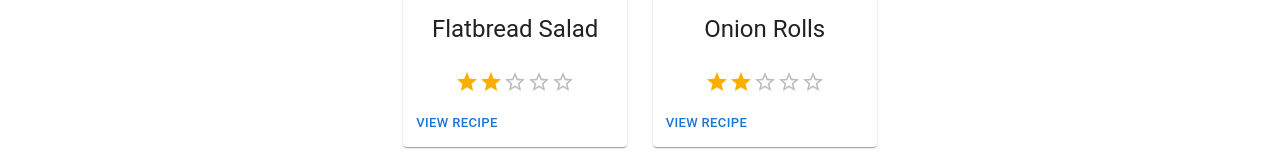
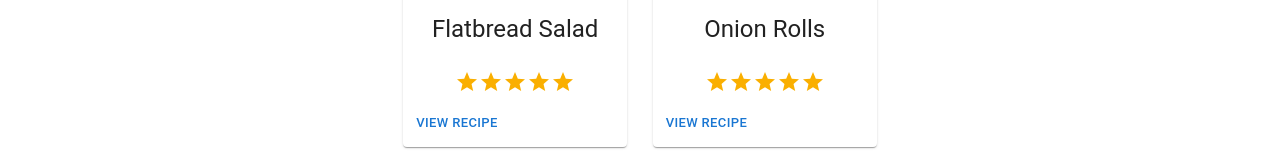
Before and after one commit to tlazaroff1/mcon-353-demo-site, a React (Create React App) app: page / in a window 1280 px wide. Shown: the part 889-1049 px from the top of the page. Built offline with nearby package versions, Linux system fonts and the light colour scheme.

Commit message:
changed the rating

```diff
--- a/src/App.js
+++ b/src/App.js
@@ -44,7 +44,7 @@ function App() {
     setAnchorElUser(null);
   };
 
-  const [value, setValue] = React.useState(2);
+  const [value] = React.useState(5);
 
   return (
     <div className="App">
```
